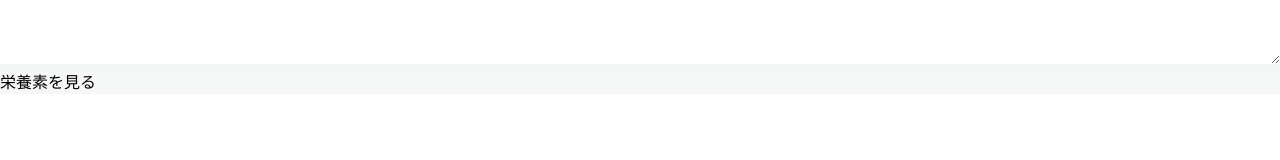
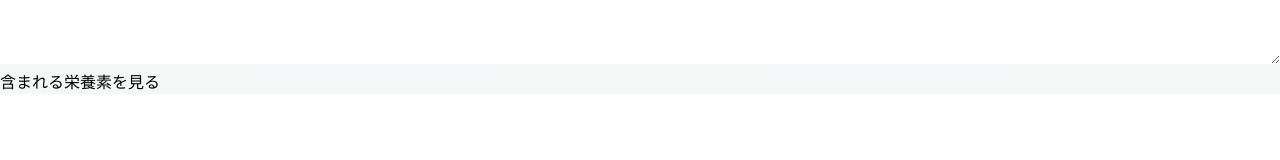
Before and after one commit to KeisukeKanda/foodrecommendationgpt, a Next.js app: page / in a window 1280 px wide. Shown: the part 630-790 px from the top of the page. Built offline with nearby package versions, Linux system fonts and the light colour scheme.

Commit message:
promptの文を変更

```diff
--- a/src/components/GenerateMenu.js
+++ b/src/components/GenerateMenu.js
@@ -20,7 +20,7 @@ const GeneratedMenu = ({ nutrientInfo }) => {
   };
 
   const getHowToMake = async () => {
-    const prompt = `上記の作り方をそれぞれ具体的に提示して`;
+    const prompt = `上記の作り方・手順をそれぞれ具体的に提示して`;
     const response = await createMenu(prompt);
     setHowToMake(response);
   };
@@ -37,7 +37,7 @@ const GeneratedMenu = ({ nutrientInfo }) => {
       <textarea value={generatedMenu} readOnly style={{ width: "100%", height: "200px", overflow: "auto" }} />
       <button onClick={getHowToMake}>作り方</button>
       <textarea value={howToMake} readOnly style={{ width: "100%", height: "200px", overflow: "auto" }} />
-      <button onClick={getNutrientDetails}>栄養素を見る</button>
+      <button onClick={getNutrientDetails}>含まれる栄養素を見る</button>
       <textarea value={nutrientDetails} readOnly style={{ width: "100%", height: "200px", overflow: "auto" }} />
     </div>
   );
```
